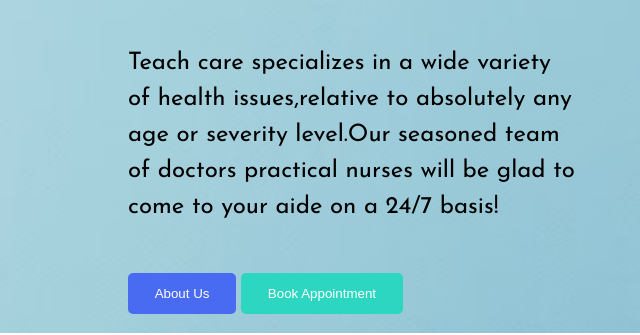
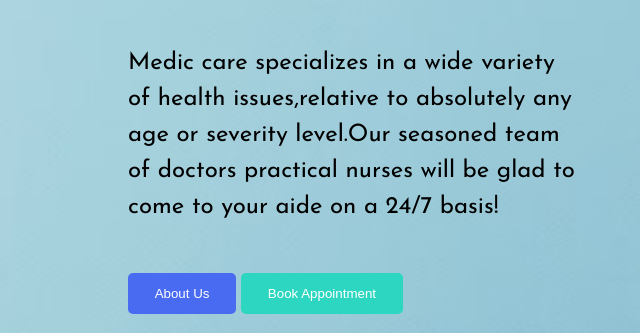
Before and after one commit to puritychephumba/Medic-Care, a plain HTML site: page index.html in a window 1280 px wide. Shown: the part 381-716 px from the top of the page, 640-1280 px from the left. Drawn offline with Linux system fonts and the light colour scheme.

Commit message:
modifie the hero text

```diff
--- a/index.html
+++ b/index.html
@@ -34,7 +34,7 @@
       <div class="hero-content">
         <h1>Quality Care to Restore Your Health</h1>
         <p>
-          Teach care specializes in a wide variety of health issues,relative to
+          Medic care specializes in a wide variety of health issues,relative to
           absolutely any age or severity level.Our seasoned team of doctors
           practical nurses will be glad to come to your aide on a 24/7 basis!
         </p>
```
